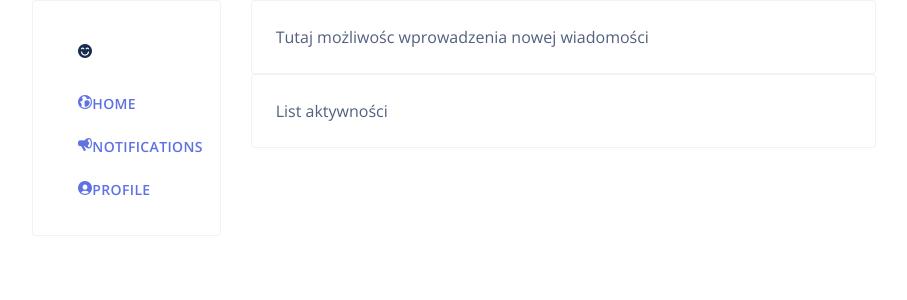
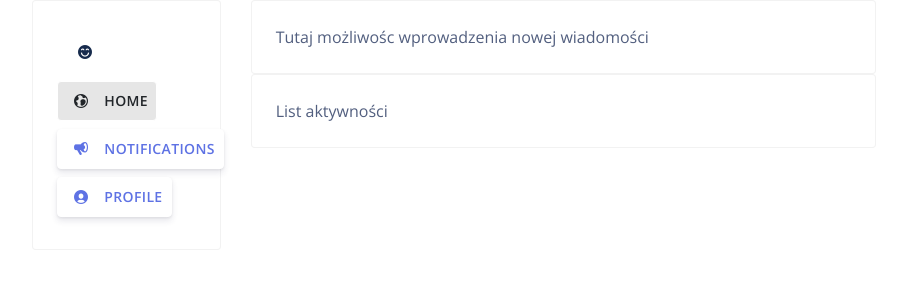
Before and after one commit to gladki24/SocialMedia, an Angular app in the folder frontend/: page /#/home in a window 1280 px wide. Shown: the top 300 px of the page, without its empty margins (186-1093 px from the left). Built offline with nearby package versions, Linux system fonts and the light colour scheme.

Commit message:
navigation

```diff
--- a/frontend/src/app/modules/main/components/navigation/components/navigation-link/navigation-link.component.html
+++ b/frontend/src/app/modules/main/components/navigation/components/navigation-link/navigation-link.component.html
@@ -1,5 +1,7 @@
-<div>
-    <a msLink color="primary" [routerLink]="link?.url">
-        <ms-icon [icon]="link?.icon"></ms-icon> <span>{{ link?.name }}</span>
+<div class="mb-2">
+    <a [routerLink]="link?.url">
+        <button msButton color="neutral" routerLinkActive="active" class="d-flex align-middle">
+            <ms-icon [icon]="link?.icon" class="mr-2 p-2"></ms-icon> <span class="link-name">{{ link?.name }}</span>
+        </button>
     </a>
 </div>
--- a/frontend/src/app/modules/main/components/navigation/components/navigation-link/navigation-link.component.scss
+++ b/frontend/src/app/modules/main/components/navigation/components/navigation-link/navigation-link.component.scss
@@ -0,0 +1,3 @@
+.link-name {
+  line-height: 30px;
+}
--- /dev/null
+++ b/frontend/src/app/modules/shared/components/icon/icon.component.scss
@@ -0,0 +1,5 @@
+:host {
+  display: flex;
+  justify-content: center;
+  align-content: center;
+}
--- a/frontend/src/app/modules/shared/components/icon/icon.component.ts
+++ b/frontend/src/app/modules/shared/components/icon/icon.component.ts
@@ -3,7 +3,10 @@ import { Icon } from '../../enums/icon.enum';
 
 @Component({
   selector: 'ms-icon',
-  templateUrl: './icon.component.html'
+  templateUrl: './icon.component.html',
+  styleUrls: [
+    './icon.component.scss'
+  ]
 })
 export class IconComponent {
   @Input() public icon: Icon;
```
